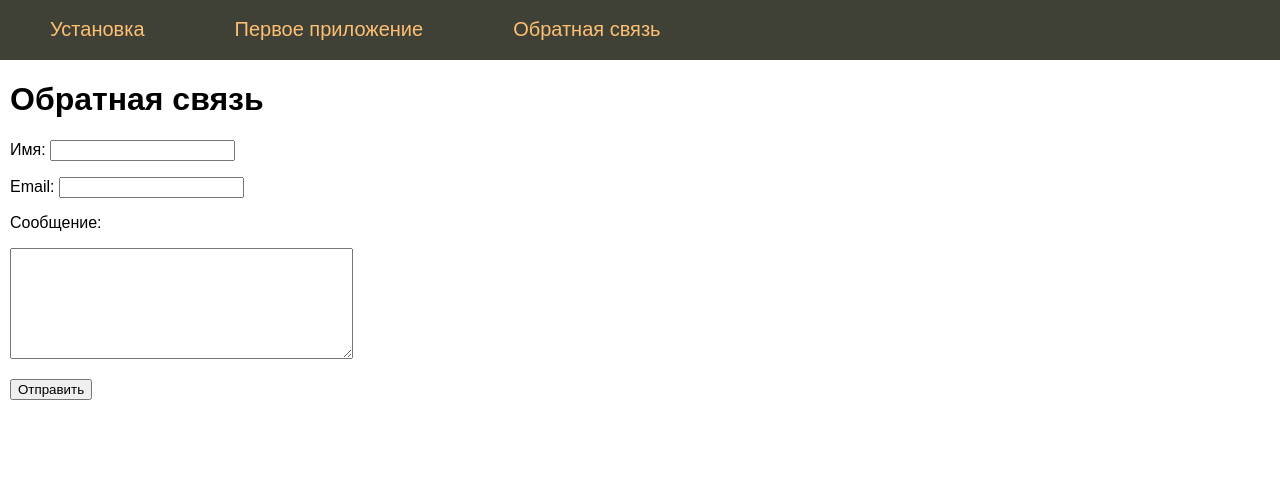
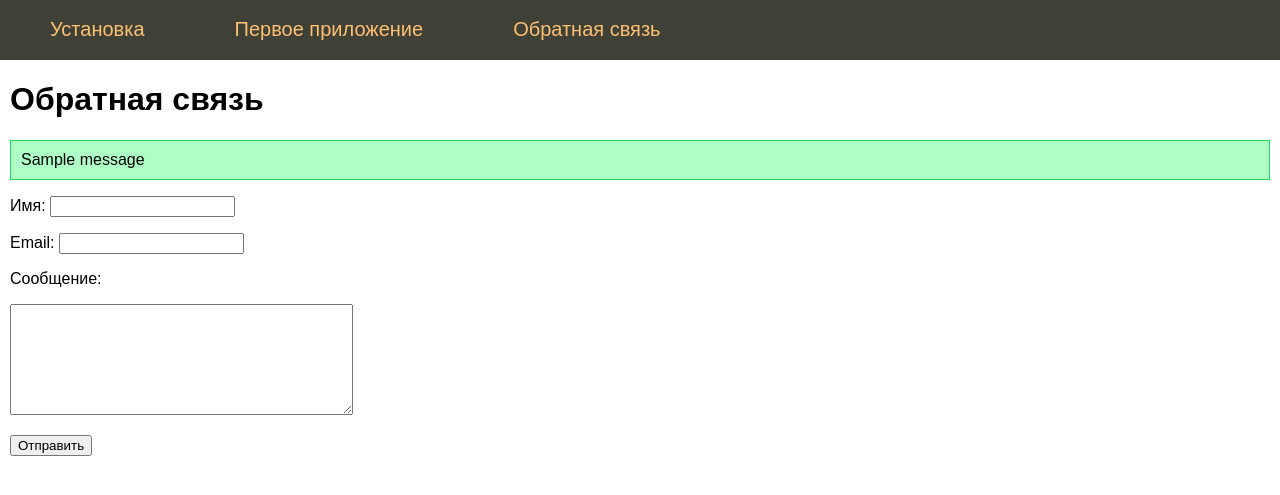
Before and after one commit to JamesBorned/learning-the-flask-framework, a Flask app: page /contact in a window 1280 px wide. Shown: the top 495 px of the page. Run offline with Flask 3, Linux system fonts and the light colour scheme; one stand-in notice (Sample message) is shown.

Commit message:
feat: add a form handler, a flash message about successful message sending

```diff
--- a/feedback/main.py
+++ b/feedback/main.py
@@ -1,6 +1,7 @@
-from flask import Flask, render_template, url_for, request
+from flask import Flask, render_template, url_for, request, flash
 
 app = Flask(__name__)
+app.config['SECRET_KEY'] = 'fkfkfkfkfkfkfkfkffkfkf'
 
 menu = [{"name": "Установка", "url": "install-flask"},
         {"name": "Первое приложение", "url": "first-app"},
@@ -18,18 +19,23 @@ def about():
 @app.route("/contact", methods=["POST", "GET"])
 def contact():
     if request.method == 'POST':
-        print(request.form['message']) # объект request
+        #print(request.form['message'])  объект request
+        if len(request.form['username']) > 2:
+            flash('Сообщение отправлено', category='success')
+        else:
+            flash('Ошибка отправки', category='error')
 
     return render_template('contact.html', title="Обратная связь", menu=menu)
+
 
 @app.route("/profile/<path:username>")  # int, float, path
 def profile(username):
     return f"Пользователь: {username}"
 
-with app.test_request_context():
-    print(url_for('index'))
-    print(url_for('about'))
-    print(url_for('profile', username="1234"))
+# with app.test_request_context():
+#     print(url_for('index'))
+#     print(url_for('about'))
+#     print(url_for('profile', username="1234"))
 
 if __name__ == "__main__":
     app.run(debug=True)
--- a/feedback/static/css/styles.css
+++ b/feedback/static/css/styles.css
@@ -48,3 +48,21 @@ ul.mainmenu li a:hover {
 div.content {
     margin: 10px;
 }
+
+.form-contact label {
+
+}
+
+.flash {
+    padding: 10px;
+}
+
+.flash.success {
+    border: 1px solid #21DB56;
+    background: #AEFFC5;
+}
+
+.flash.error {
+    border: 1px solid #FF4343;
+    background: #FF9C9C;
+}
--- a/feedback/templates/contact.html
+++ b/feedback/templates/contact.html
@@ -2,6 +2,9 @@
 
 {% block content %}
 {{ super() }}
+{% for cat, msg in get_flashed_messages(True) %}
+<div class="flash {{cat}}">{{msg}}</div>
+{% endfor %}
 <form action="/contact" method="post" class="form-contact">
     <p><label>Имя: </label> <input type="text" name="username" value="" required />
     <p><label>Email: </label> <input type="text" name="email" value="" required />
```
